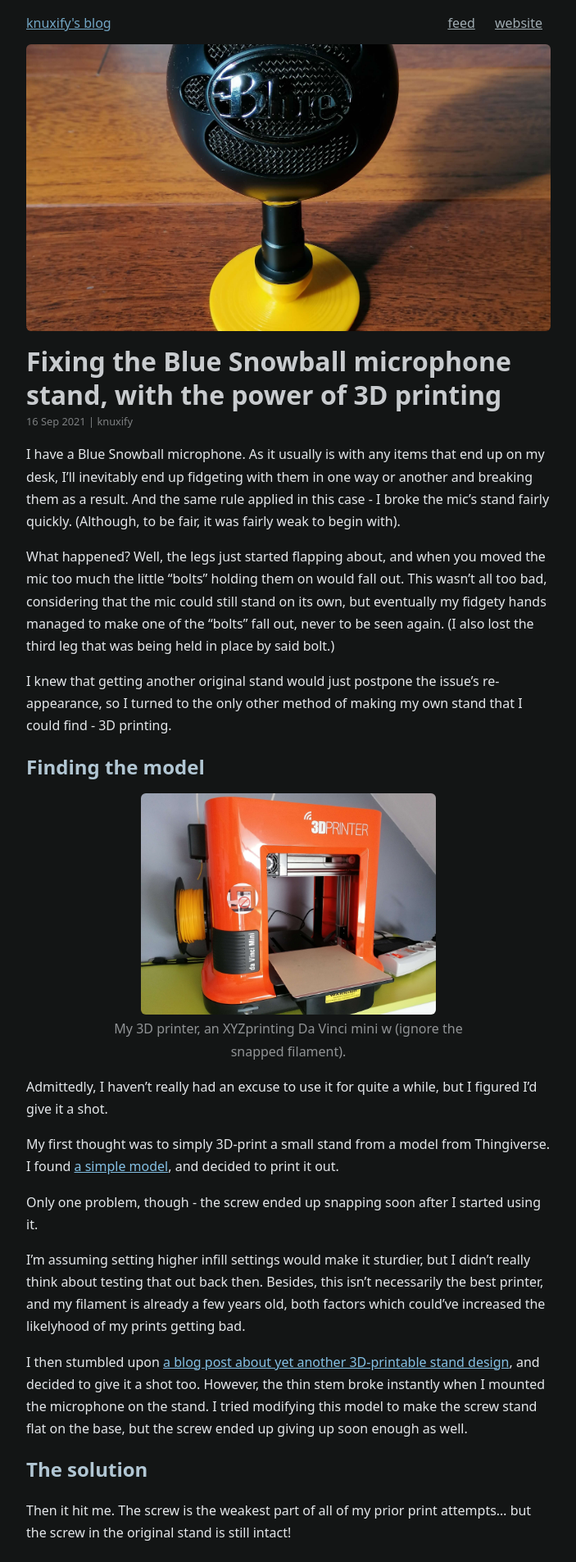
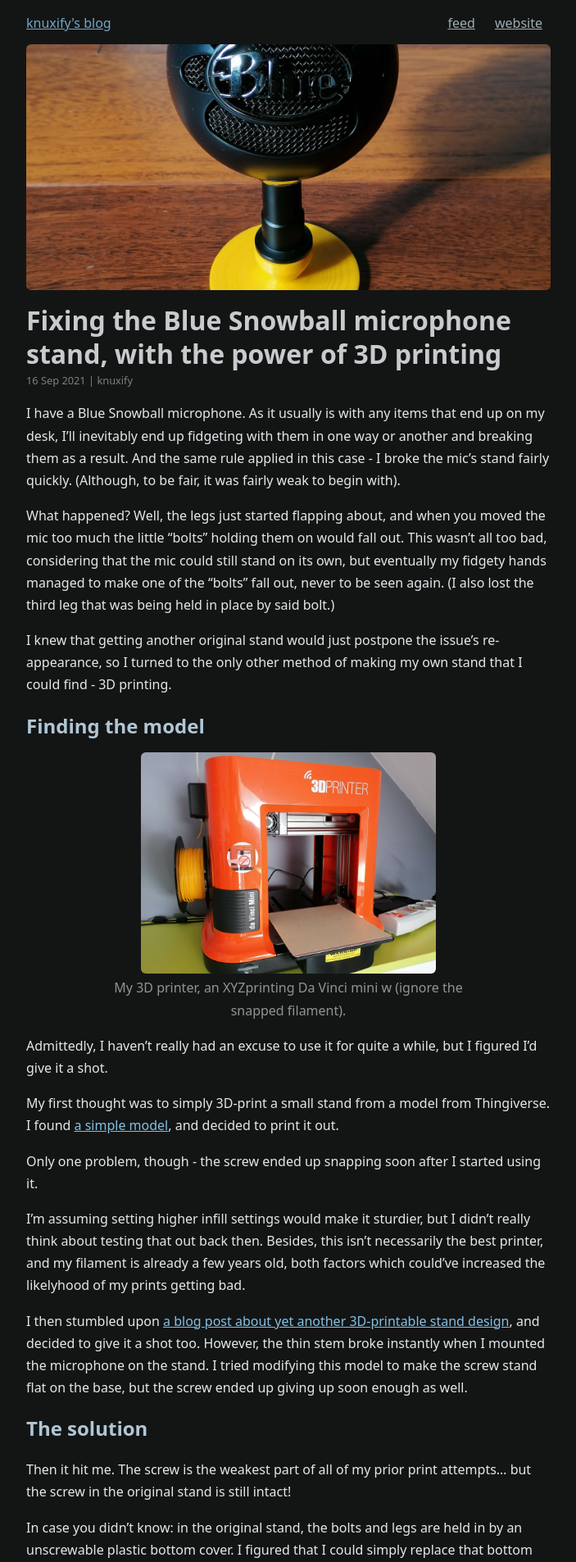
Before and after one commit to knuxify/blog, a Jekyll site: the page built from _posts/2021-09-16-blue-mic-stand.md, in a window 1280 px wide. Shown: the top 1906 px of the page at 82% size, without its empty margins (288-991 px from the left). Built offline with Jekyll 4.4.1, drawn with Linux system fonts in a browser that asks for light colours; some web fonts are replaced; comment, search, counter and statistics services are not loaded.

Commit message:
change hero image size, again

```diff
--- a/assets/style.css
+++ b/assets/style.css
@@ -155,13 +155,11 @@
 
 .post .featured-image {
 	width: 100%;
-	height: 40vh;
+	height: 300px;
 	object-fit: cover;
 	margin-bottom: 0.5rem;
-	max-height: 350px;
 }
 
-.post.index .featured-image { height: 300px; }
 @media only screen and (max-width: 800px) {
 	.post.index .featured-image { height: 175px; }
 }
```
